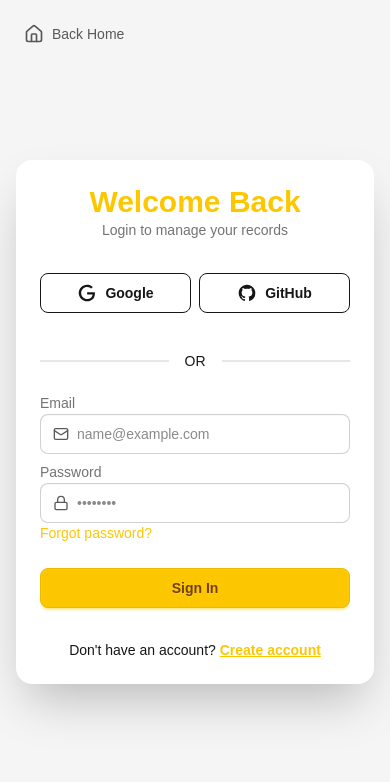
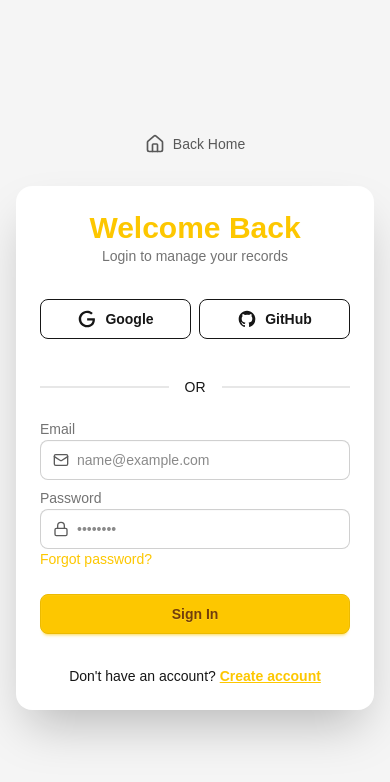
Before and after one commit to munyokii/qck-rcd, a Next.js app: page /login in a window 390 px wide. Shown: the top 782 px of the page. Built offline with nearby package versions, Linux system fonts and the light colour scheme; a web font is replaced by a local one.

Commit message:
fix: link responsiveness

```diff
--- a/app/(auth)/login/page.tsx
+++ b/app/(auth)/login/page.tsx
@@ -45,12 +45,12 @@ export default function LoginPage() {
     }
   }
   return (
-    <div className="min-h-screen relative flex items-center justify-center bg-base-200 p-4">
+    <div className="min-h-screen flex flex-col items-center justify-center bg-base-200 p-4">
         <Link
           href="/"
-          className="absolute top-6 left-6 inline-flex items-center gap-2 text-sm font-medium opacity-70 hover:opacity-100 hover:text-primary transition-all duration-200"
+          className="mb-8 lg:absolute lg:top-6 lg:left-6 inline-flex items-center gap-2 text-sm font-medium opacity-70 hover:opacity-100 hover:text-primary transition-all duration-200"
         >
-        <Home className="w-5 h-5" /> Back Home
+          <Home className="w-5 h-5" /> Back Home
         </Link>
       <div className="card w-full max-w-sm shadow-2xl bg-base-100">
         <div className="card-body">
--- a/app/(auth)/register/page.tsx
+++ b/app/(auth)/register/page.tsx
@@ -45,11 +45,11 @@ export default function RegisterPage() {
     }
   }
   return (
-    <div className="min-h-screen relative flex items-center justify-center bg-base-200 p-4">
+    <div className="min-h-screen flex flex-col items-center justify-center bg-base-200 p-4">
       <Link
-          href="/"
-          className="absolute top-6 left-6 inline-flex items-center gap-2 text-sm font-medium opacity-70 hover:opacity-100 hover:text-primary transition-all duration-200"
-        >
+        href="/"
+        className="mb-8 lg:absolute lg:top-6 lg:left-6 inline-flex items-center gap-2 text-sm font-medium opacity-70 hover:opacity-100 hover:text-primary transition-all duration-200"
+      >
         <Home className="w-5 h-5" /> Back Home
       </Link>
       <div className="card w-full max-w-sm shadow-2xl bg-base-100">
```
